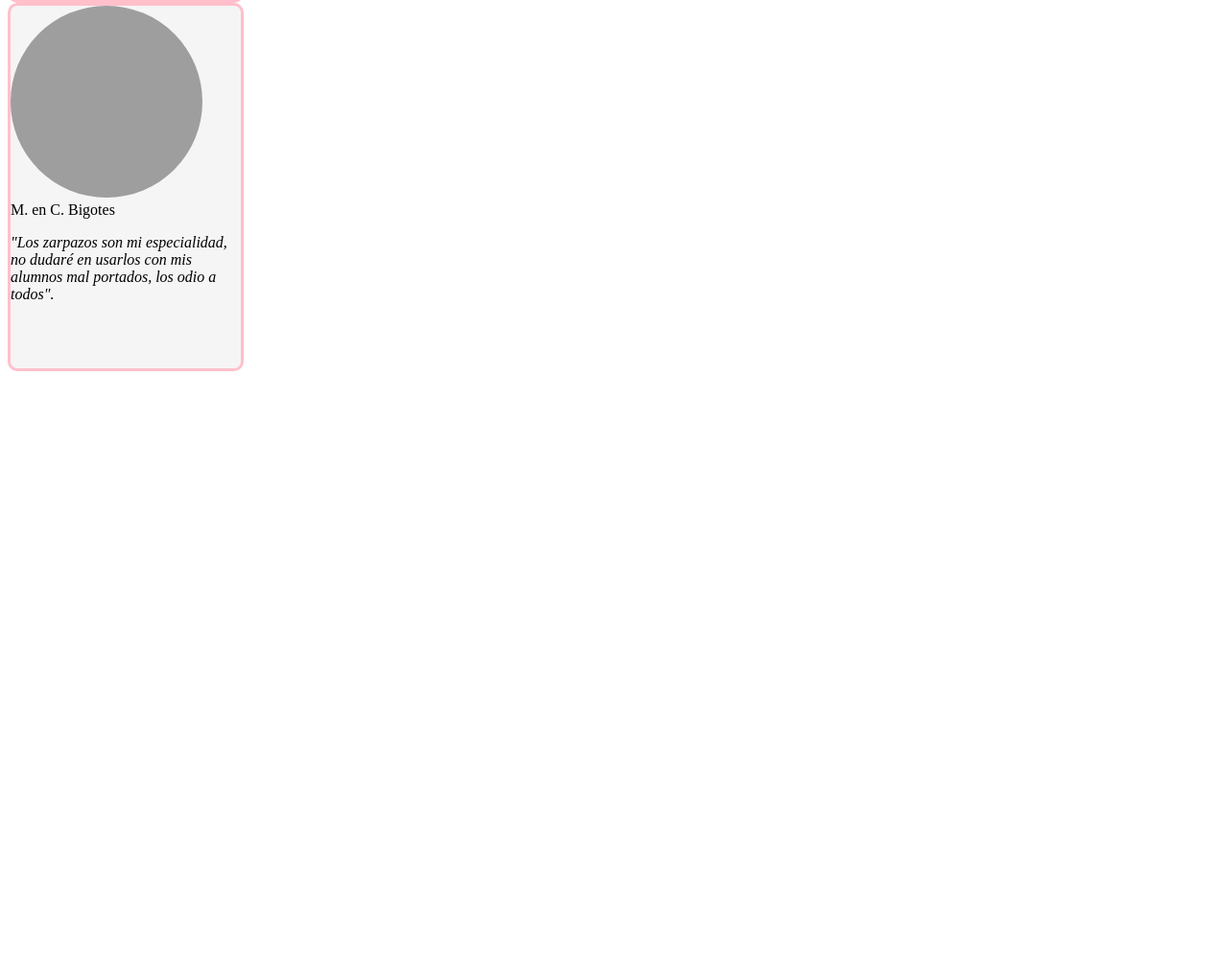
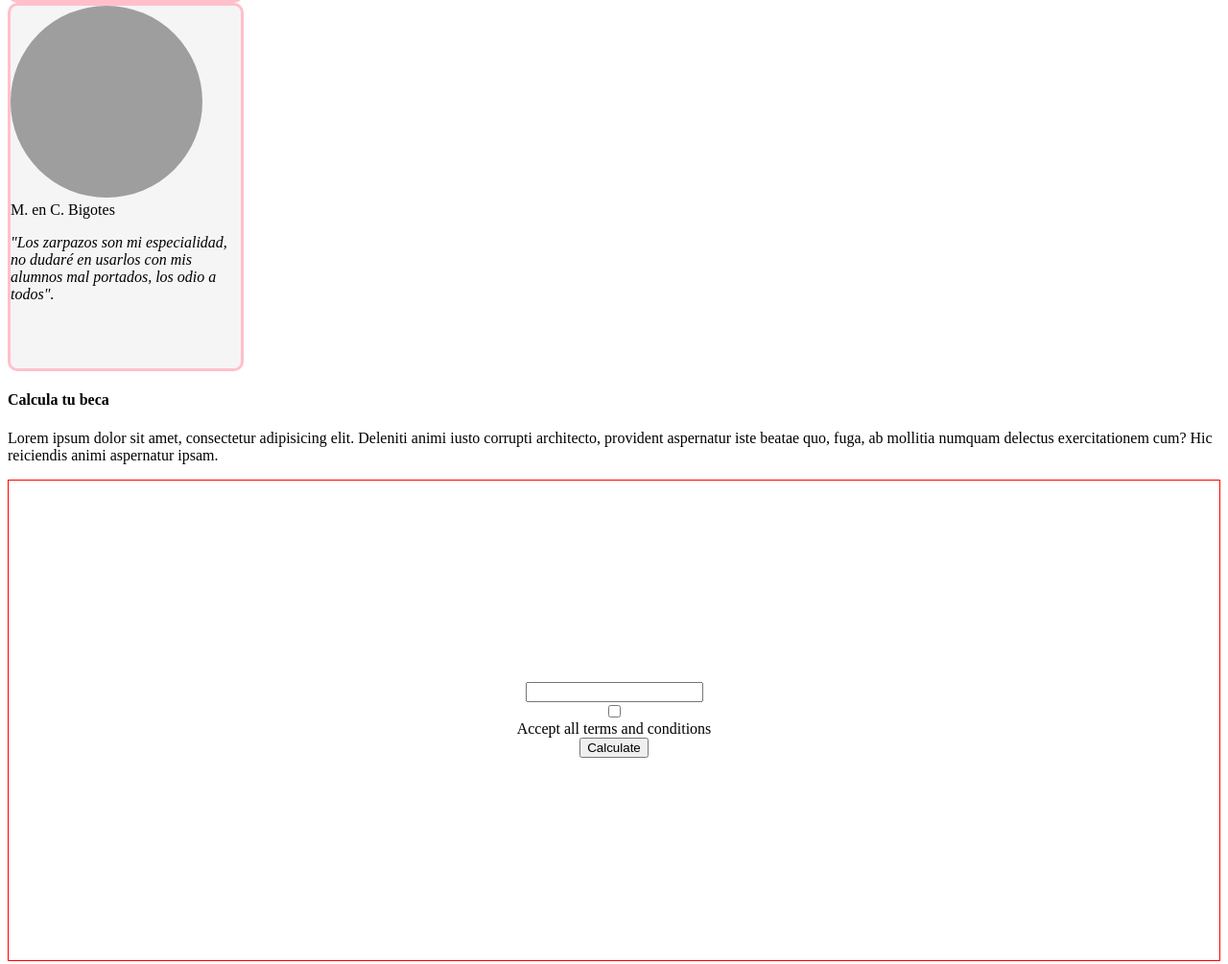
Before and after one commit to polloKenFany/js-functions, a plain HTML site: page index.html in a window 1280 px wide. Shown: the part 1042-2047 px from the top of the page at 96% size. Before the commit the page ends 1437 px from the top, so only its background shows below. Drawn offline with Linux system fonts and the light colour scheme; grey boxes are pictures that could not be loaded; a web font is replaced by a local one.

Commit message:
scholarship calculator proposal

```diff
--- a/index.html
+++ b/index.html
@@ -38,6 +38,15 @@
             <p><i>"Los zarpazos son mi especialidad, no dudaré en usarlos con mis alumnos mal portados, los odio a todos".</i></p>
         </div>
     </section>
+    <section id="scholarshipCalculator">
+        <h4>Calcula tu beca</h4>
+        <p>Lorem ipsum dolor sit amet, consectetur adipisicing elit. Deleniti animi iusto corrupti architecto, provident aspernatur iste beatae quo, fuga, ab mollitia numquam delectus exercitationem cum? Hic reiciendis animi aspernatur ipsam.</p>
+        <form action="">
+            <input type="text">
+            <input type="checkbox"><label for="">Accept all terms and conditions</label>
+            <button type="submit">Calculate</button>
+        </form>
+    </section>
     <script src="index.js"></script>
 </body>
 </html>
--- a/style.css
+++ b/style.css
@@ -1,5 +1,6 @@
 html{
     font-family: 'Kaisei Tokumin', serif;
+    /* text-align: center; */
 }
 .cardContainer{
     background-color: whitesmoke;
@@ -14,3 +15,12 @@ html{
     border-radius: 50%;
     object-fit: cover;
 }
+#scholarshipCalculator form{
+    border: 1px solid red;
+    height: 500px;
+    display: flex;
+    flex-direction: column;
+    justify-content: center;
+    align-content: center;
+    align-items: center;
+}
```
